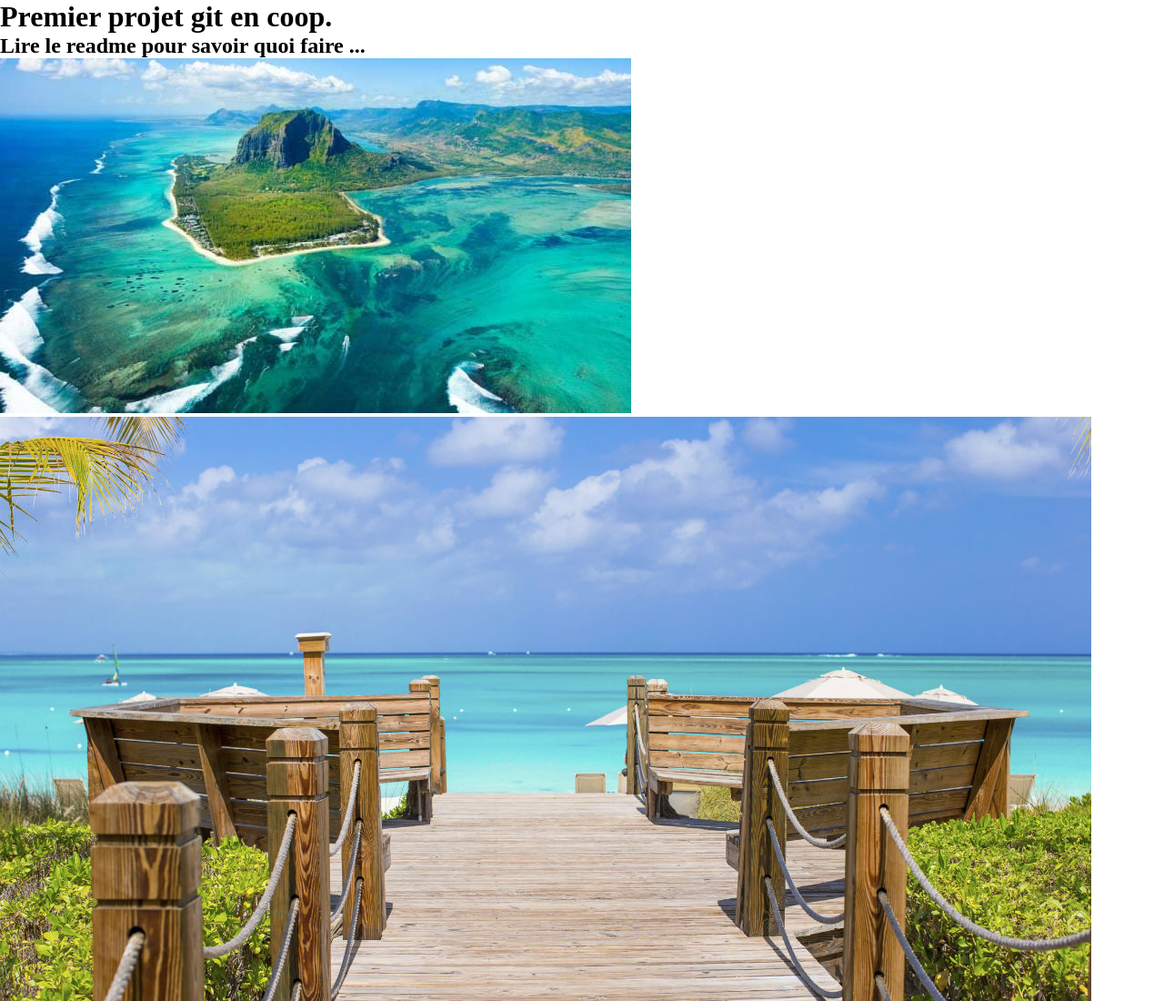
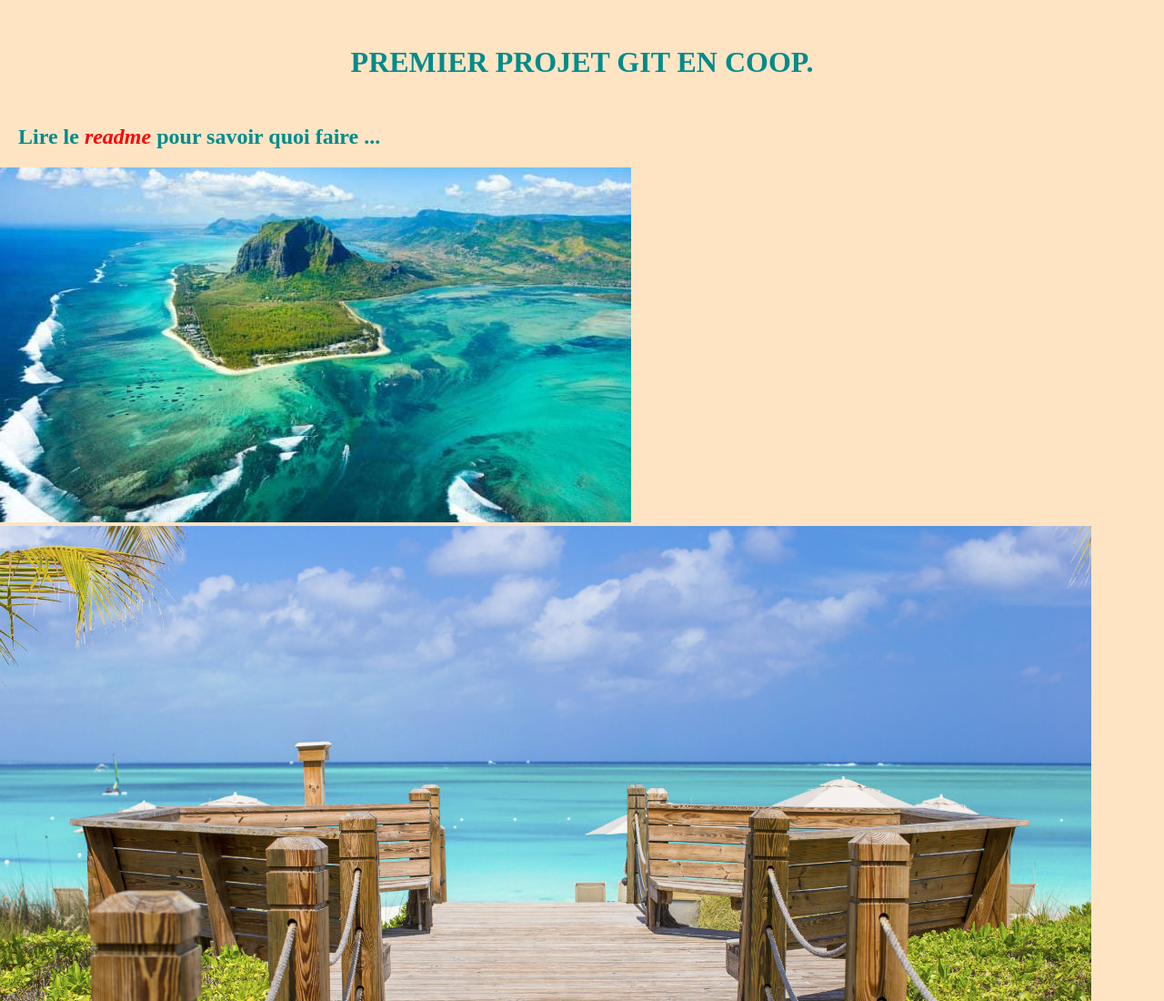
Before and after one commit to Gaetan-DUSTOU/TD-GitHub, a plain HTML site: page index.html in a window 1280 px wide. Shown: the top 1100 px of the page at 91% size. Drawn offline with Linux system fonts and the light colour scheme.

Commit message:
Td effectué

```diff
--- a/index.html
+++ b/index.html
@@ -10,7 +10,7 @@
 <body>
     <div>
         <h1>Premier projet git en coop.</h1>
-        <h2>Lire le readme pour savoir quoi faire ...</h2>
+        <h2>Lire le <span><i>readme</i></span> pour savoir quoi faire ...</h2>
         <div class="pictures">
             <div class="picture">
                 <img src="img/10-mauritius.jpg.image.694.390.low.jpg" alt="">
--- a/style.css
+++ b/style.css
@@ -3,3 +3,24 @@
     padding: 0;
     box-sizing: border-box;
 }
+
+body {
+    background-color: bisque;
+    color: darkcyan;
+}
+
+h1 {
+    text-transform: uppercase;
+    text-align: center;
+    margin-top: 50px;
+}
+
+h2 {
+    margin-top: 50px;
+    margin-bottom: 20px;
+    margin-left: 20px;
+}
+
+span {
+    color: red;
+}
```
